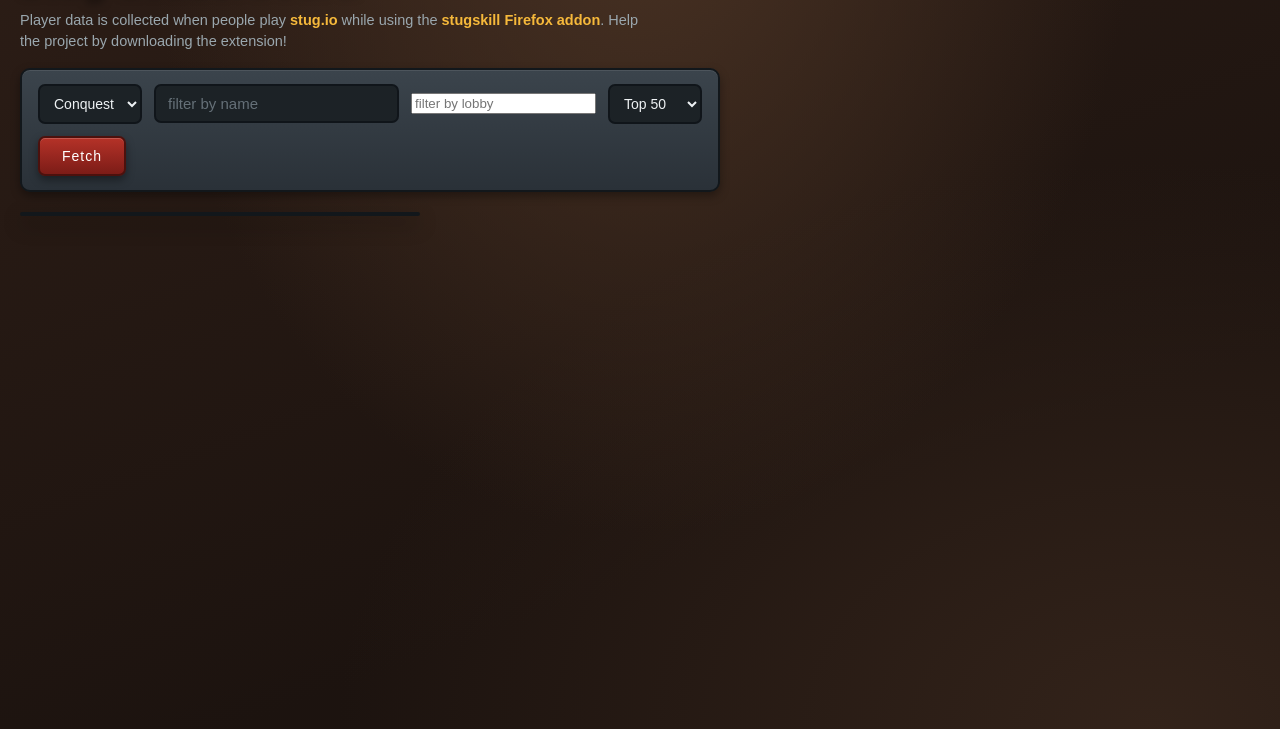
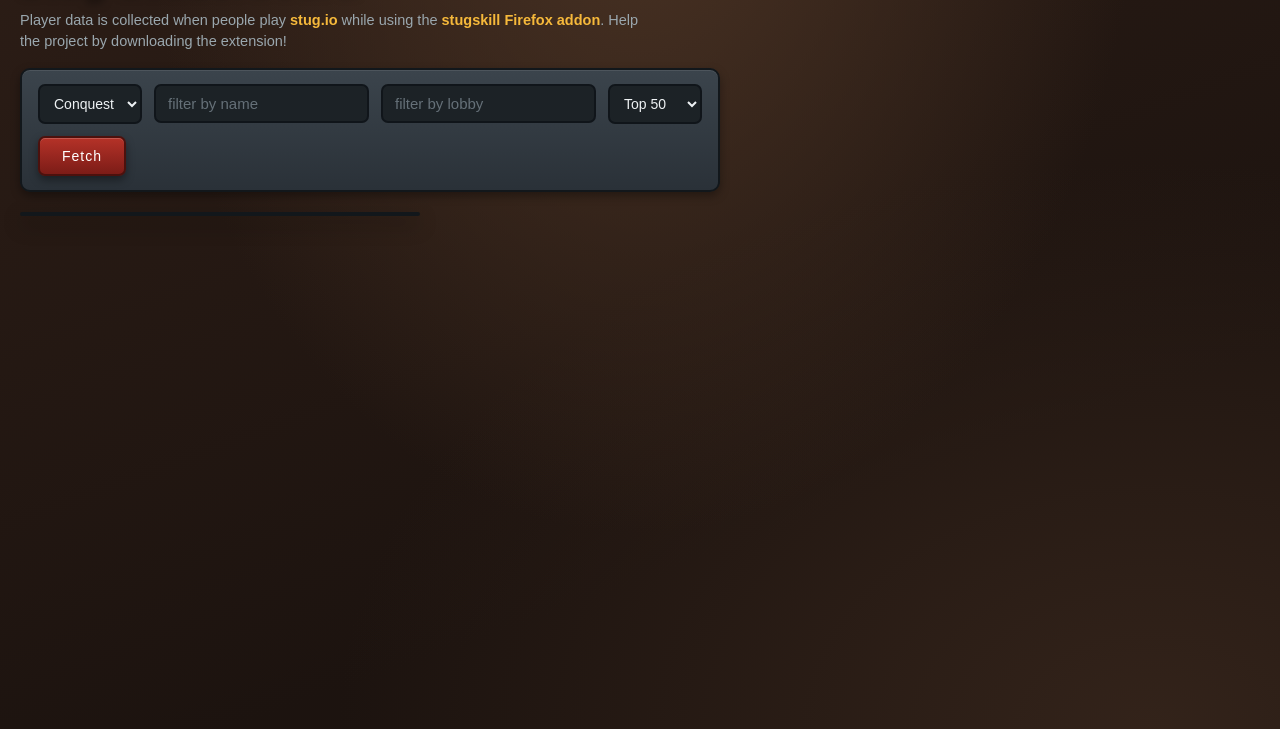
Before and after one commit to codex128/stugskill_server, a website: page index.html in a window 1280 px wide. Shown: the part 71-800 px from the top of the page. Drawn offline with Linux system fonts and the light colour scheme; no server answers; a web font is replaced by a local one.

Commit message:
add active game counter; fix css

```diff
--- a/index.css
+++ b/index.css
@@ -68,7 +68,7 @@ body{
   box-shadow:inset 0 1px 0 var(--panel-hi), 0 4px 10px rgba(0,0,0,.35);
   max-width:700px;
 }
-#name-filter{
+.filter-text-input {
   flex:1;
   min-width:180px;
   background:#1c2226;
@@ -80,7 +80,7 @@ body{
   font-variation-settings:'MONO' 0, 'CASL' 0, 'wght' 600, 'slnt' 0;
   font-size:15px;
 }
-#name-filter::placeholder{color:#657078;}
+.filter-text-input::placeholder{color:#657078;}
 #mode-filter, #max-players{
   background:#1c2226;
   border:2px solid #10151a;
--- a/index.html
+++ b/index.html
@@ -17,8 +17,8 @@
                 <option value="battle">Battle</option>
                 <option value="1v1">1v1</option>
             </select>
-            <input id="name-filter" type="text" value="" placeholder="filter by name">
-            <input id="lobby-filter" type="text" value="" placeholder="filter by lobby">
+            <input id="name-filter" class="filter-text-input" type="text" value="" placeholder="filter by name">
+            <input id="lobby-filter" class="filter-text-input" type="text" value="" placeholder="filter by lobby">
             <select id="max-players">
                 <option value="50">Top 50</option>
                 <option value="100">Top 100</option>
@@ -27,6 +27,7 @@
             </select>
             <button id="fetch-players">Fetch</button>
         </div>
+        <span id="active-games"></span>
         <div class="board">
             <table id="player-table"></table>
         </div>
--- a/index.js
+++ b/index.js
@@ -28,6 +28,7 @@ function fetchPlayerData() {
                     data.players[i].os /*+ " \u00B1" + data.players[i].uncertainty*/
                 ));
             }
+            document.getElementById("active-games").textContent = data.games + " active games.";
         });
 }
 
```
